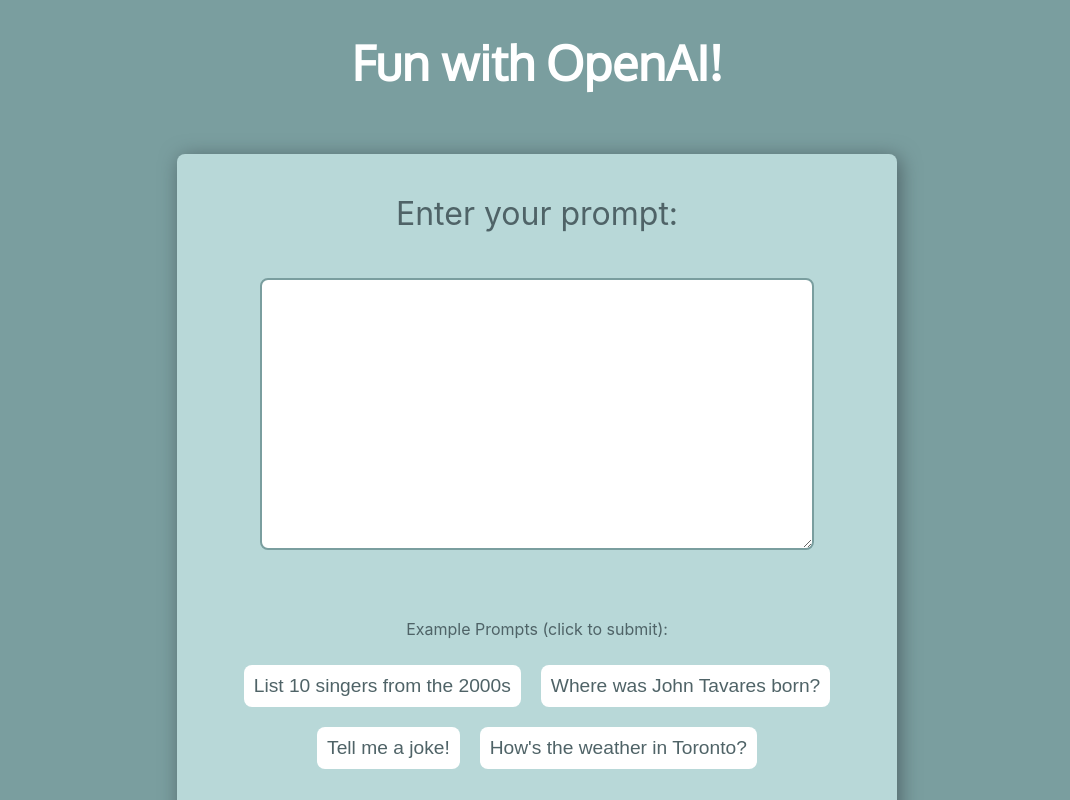
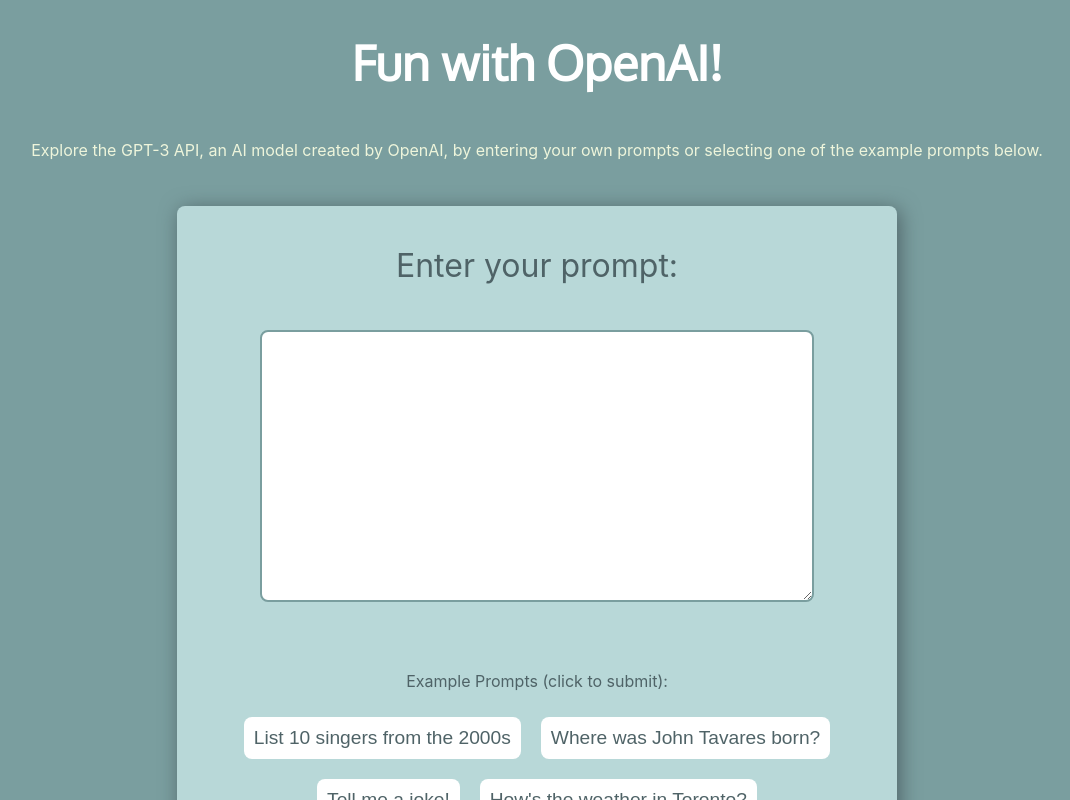
Before and after one commit to jenniferyu12/gpt-app, a React (Create React App) app: page / in a window 1280 px wide. Shown: the whole page, without its empty margins (103-1173 px from the left). Built offline with nearby package versions, Linux system fonts and the light colour scheme.

Commit message:
minor UI changes

```diff
--- a/src/App.css
+++ b/src/App.css
@@ -51,6 +51,10 @@
 
 p {
   color: var(--storm-color);
+}
+
+.lighttext {
+  color: var(--beige-color);
 }
 
 form {
--- a/src/components/PromptPage.js
+++ b/src/components/PromptPage.js
@@ -57,6 +57,9 @@
     return (
         <div className="App">
             <h1>Fun with OpenAI!</h1>
+            <p className="lighttext">Explore the GPT-3 API, an AI model created by OpenAI, by entering your own
+                prompts or selecting one of the example prompts below.
+            </p>
             <div className="container">
                 <form onSubmit={handleSubmit}>
                     <label htmlFor="userInput">
@@ -65,7 +68,7 @@
                             type="text"
                             id="userInput"
                             name="userInput"
-                            value={userInput}
+                            value={isLoading ? "Generating response..." : userInput}
                             onChange={e => setUserInput(e.target.value)}
                             required
                             aria-required="true"
@@ -85,7 +88,12 @@
                 </form>
             </div>
             <h2 ref={responseRef}>Responses</h2>
-            <p>Click try it again to see if a different response is generated!</p>
+            {pastResponses.length !== 0
+                ? <p className="lighttext">
+                    Click "try it again" to see if a different response is generated!
+                </p>
+                : <p className="lighttext">Enter a prompt to see a response!</p>
+            }
             {isLoading && <p>Generating response...</p>}
             <div className="response-container">
                 {pastResponses.length !== 0 && pastResponses.map((entry, index) => (
```
